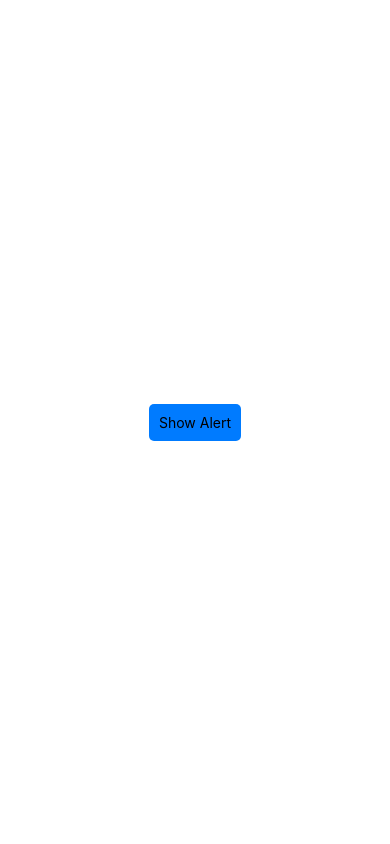
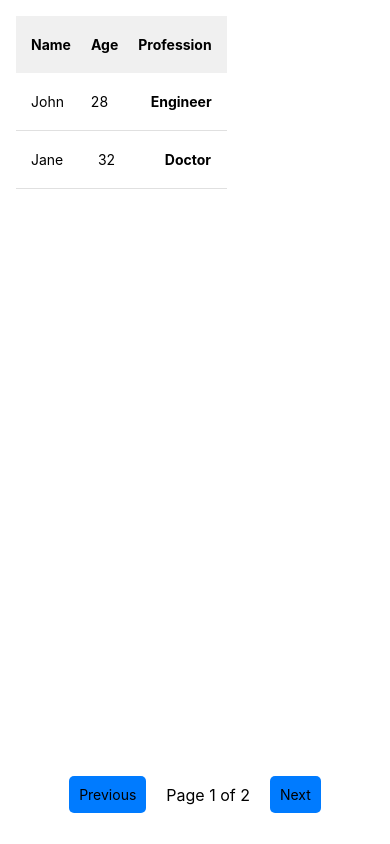
Before and after one commit to Mashfiqur-Rahman/wizui, a React Native app: screen / in a window 390 px wide. Built offline with nearby package versions, Linux system fonts and the light colour scheme.

Commit message:
Table added

```diff
--- a/App.tsx
+++ b/App.tsx
@@ -1,34 +1,52 @@
 import React, { useState } from 'react';
-import { View, StyleSheet } from 'react-native';
-import Alert from './src/components/FeedbackComponents/Alert/Alert';
-import Button from "./src/components/FormComponents/Button/Button";
+import { View, StyleSheet, Text } from 'react-native';
+import Table from './src/components/DataDisplayComponents/Table/Table';
 
 export default function App() {
-    const [alertVisible, setAlertVisible] = useState(false);
+    const [currentPage, setCurrentPage] = useState(1);
+    const rowsPerPage = 2;  // Define how many rows to show per page
 
-    const handleConfirm = () => {
-        setAlertVisible(false);
-        console.log('Confirmed');
+    const data = [
+        { key: 1, name: 'John', age: 28, profession: 'Engineer' },
+        { key: 2, name: 'Jane', age: 32, profession: 'Doctor' },
+        { key: 3, name: 'Sam', age: 24, profession: 'Teacher' },
+        { key: 4, name: 'Anna', age: 22, profession: 'Designer' },
+    ];
+
+    const totalPages = Math.ceil(data.length / rowsPerPage);
+
+    const paginatedData = data.slice(
+        (currentPage - 1) * rowsPerPage,
+        currentPage * rowsPerPage
+    );
+
+    const handleNextPage = () => {
+        if (currentPage < totalPages) {
+            setCurrentPage(currentPage + 1);
+        }
     };
 
-    const handleCancel = () => {
-        setAlertVisible(false);
-        console.log('Cancelled');
+    const handlePreviousPage = () => {
+        if (currentPage > 1) {
+            setCurrentPage(currentPage - 1);
+        }
     };
+
+    const columns = [
+        { title: 'Name', dataIndex: 'name' },
+        { title: 'Age', dataIndex: 'age' },
+        { title: 'Profession', dataIndex: 'profession', render: (value) => <Text style={{ fontWeight: 'bold' }}>{value}</Text> },
+    ];
 
     return (
         <View style={styles.container}>
-            <Button title="Show Alert" onPress={() => setAlertVisible(true)} />
-
-            <Alert
-                visible={alertVisible}
-                title="Delete Confirmation"
-                message="Are you sure you want to delete this item?"
-                type="warning"
-                onConfirm={handleConfirm}
-                onCancel={handleCancel}
-                confirmText="Delete"
-                cancelText="Cancel"
+            <Table
+                columns={columns}
+                data={paginatedData}
+                currentPage={currentPage}
+                totalPages={totalPages}
+                onNextPage={handleNextPage}
+                onPreviousPage={handlePreviousPage}
             />
         </View>
     );
@@ -38,6 +56,6 @@ const styles = StyleSheet.create({
     container: {
         flex: 1,
         justifyContent: 'center',
-        alignItems: 'center',
+        padding: 16,
     },
 });
--- /dev/null
+++ b/src/components/DataDisplayComponents/Table/Table.tsx
@@ -0,0 +1,120 @@
+import React from 'react';
+import { View, Text, ScrollView, StyleSheet, ViewStyle } from 'react-native';
+import { useTheme } from '../../../theme/ThemeProvider';
+import Button from '../../FormComponents/Button/Button';  // Custom button component
+
+interface Column {
+    title: string;
+    dataIndex: string;
+    render?: (value: any, row: any) => React.ReactNode;  // Custom render function for cell content
+}
+
+interface TableProps {
+    columns: Column[];  // Column configuration
+    data: any[];  // Data for the current page
+    currentPage: number;  // Current page number
+    totalPages: number;  // Total number of pages
+    onNextPage: () => void;  // Function to handle the "Next" page action
+    onPreviousPage: () => void;  // Function to handle the "Previous" page action
+    style?: ViewStyle;
+}
+
+const Table: React.FC<TableProps> = ({
+                                         columns,
+                                         data,
+                                         currentPage,
+                                         totalPages,
+                                         onNextPage,
+                                         onPreviousPage,
+                                         style,
+                                     }) => {
+    const theme = useTheme();
+
+    return (
+        <View style={[styles.tableContainer, style]}>
+            <ScrollView horizontal>
+                <View style={styles.table}>
+                    {/* Render Column Headers */}
+                    <View style={styles.headerRow}>
+                        {columns.map((col) => (
+                            <Text key={col.dataIndex} style={[styles.headerCell, { color: theme.colors.text }]}>
+                                {col.title}
+                            </Text>
+                        ))}
+                    </View>
+
+                    {/* Render Table Rows */}
+                    {data.map((row, rowIndex) => (
+                        <View key={rowIndex} style={styles.row}>
+                            {columns.map((col) => (
+                                <Text key={col.dataIndex} style={[styles.cell, { color: theme.colors.text }]}>
+                                    {col.render ? col.render(row[col.dataIndex], row) : row[col.dataIndex]}
+                                </Text>
+                            ))}
+                        </View>
+                    ))}
+                </View>
+            </ScrollView>
+
+            {/* Pagination Controls */}
+            <View style={styles.paginationContainer}>
+                <Button
+                    title="Previous"
+                    onPress={onPreviousPage}
+                    disabled={currentPage === 1}
+                />
+                <Text style={[styles.pageInfo, { color: theme.colors.text }]}>
+                    Page {currentPage} of {totalPages}
+                </Text>
+                <Button
+                    title="Next"
+                    onPress={onNextPage}
+                    disabled={currentPage === totalPages}
+                />
+            </View>
+        </View>
+    );
+};
+
+const styles = StyleSheet.create({
+    tableContainer: {
+        flex: 1,
+    },
+    table: {
+        width: '100%',
+    },
+    headerRow: {
+        flexDirection: 'row',
+        backgroundColor: '#f0f0f0',
+        paddingVertical: 10,
+        paddingHorizontal: 5,
+    },
+    headerCell: {
+        flex: 1,
+        fontWeight: 'bold',
+        padding: 10,
+    },
+    row: {
+        flexDirection: 'row',
+        paddingVertical: 10,
+        paddingHorizontal: 5,
+        borderBottomWidth: 1,
+        borderBottomColor: '#e0e0e0',
+    },
+    cell: {
+        flex: 1,
+        padding: 10,
+    },
+    paginationContainer: {
+        flexDirection: 'row',
+        justifyContent: 'center',
+        alignItems: 'center',
+        paddingVertical: 10,
+    },
+    pageInfo: {
+        marginHorizontal: 20,
+        fontSize: 16,
+    },
+});
+
+export default Table;
```
